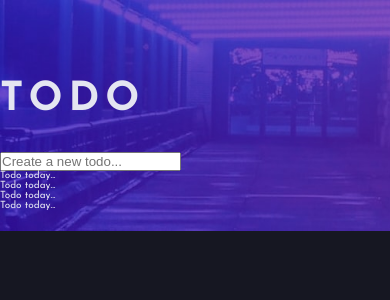
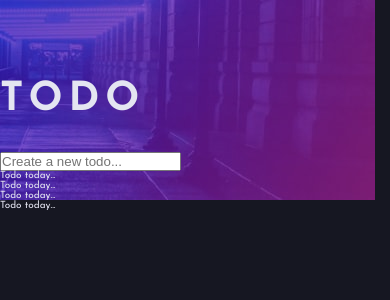
Before and after one commit to ClaytonDewey/todo-app, a React (Create React App) app: page / in a window 390 px wide. Shown: the top 300 px of the page. Built offline with nearby package versions, Linux system fonts and the light colour scheme.

Commit message:
Update background size for mobile

```diff
--- a/src/sass/base/_base.scss
+++ b/src/sass/base/_base.scss
@@ -35,9 +35,9 @@ body {
 }
 
 body {
-  background-image: url(../../../public/images/bg-desktop-dark.jpg);
+  background-image: url(../../../public/images/bg-mobile-dark.jpg);
   background-repeat: no-repeat;
-  background-size: cover;
+  background-size: auto;
   background-color: $very-dark-blue;
   color: $lighter-grayish-blue;
   margin: 0;
```
